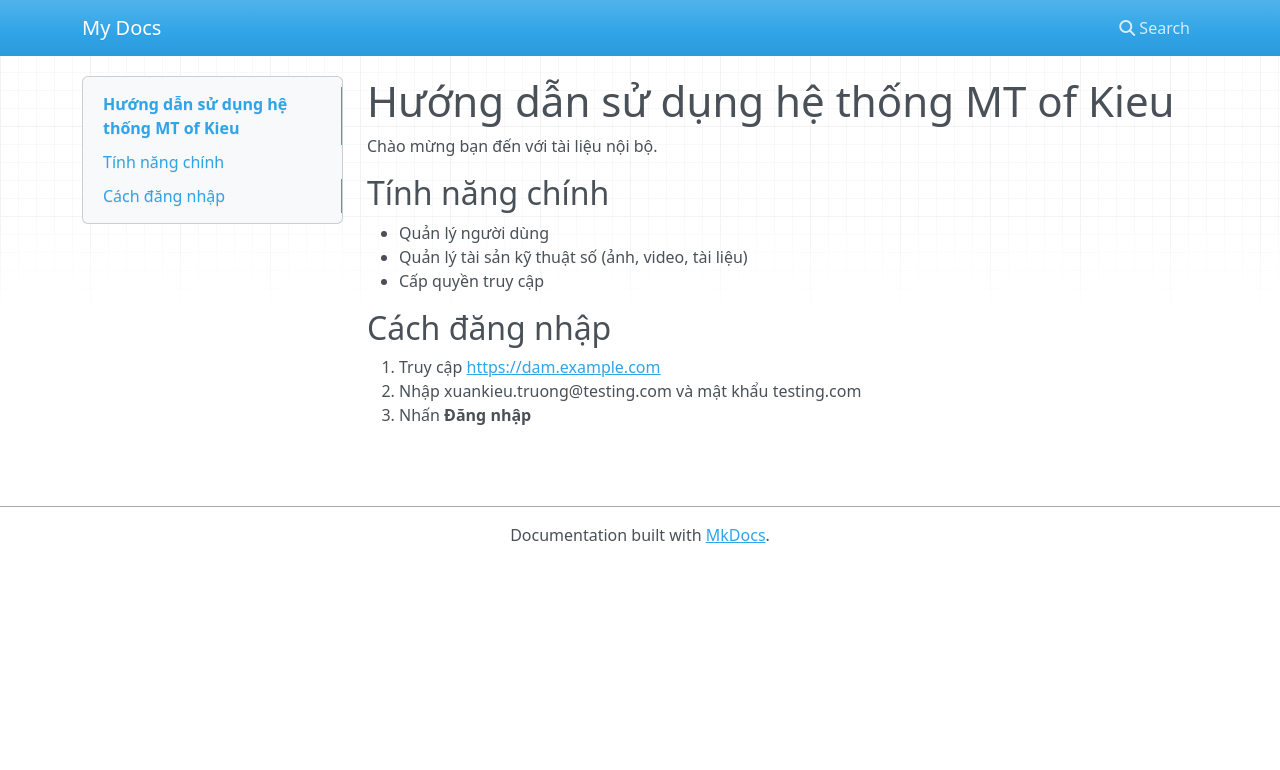
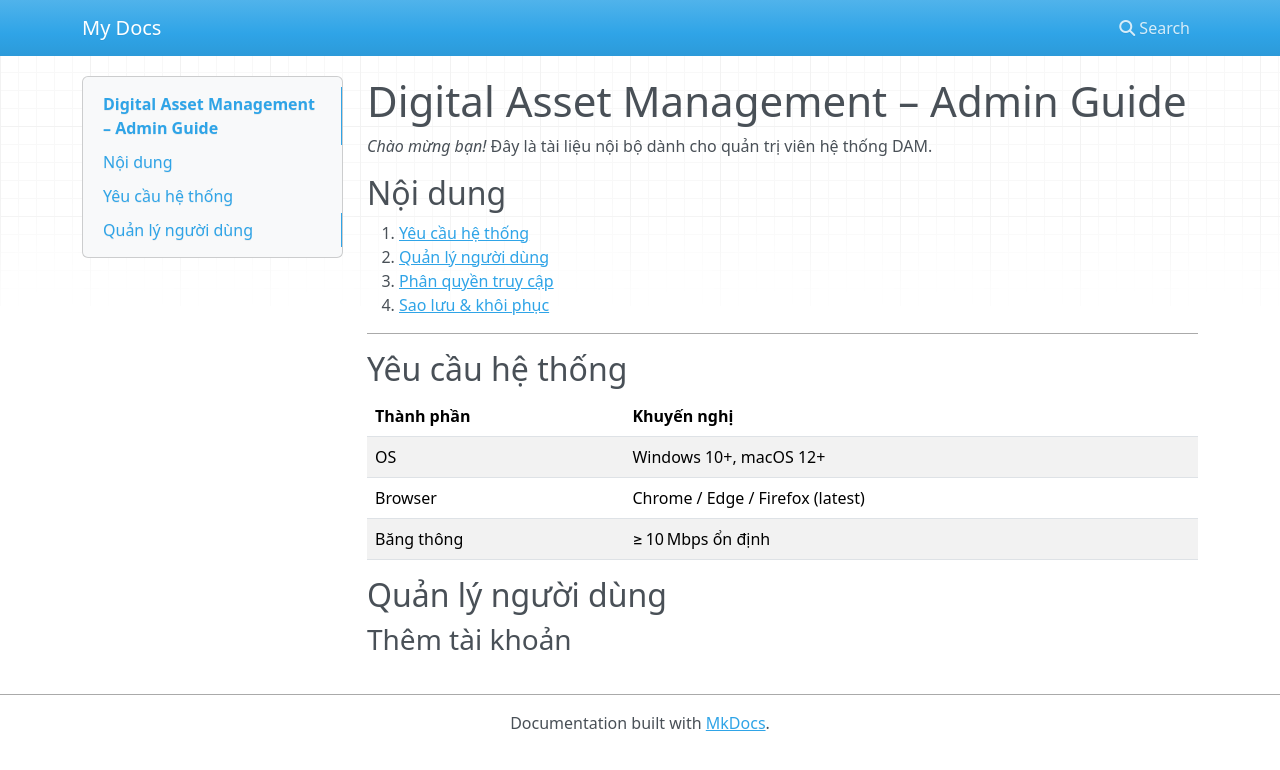
Before and after one commit to kieutruong-web/my-docs, an MkDocs documentation site: the page built from docs/index.md, in a window 1280 px wide. Shown: the top 770 px of the page. Built offline with MkDocs 1.6.1, drawn with Linux system fonts in a browser that asks for light colours; nearby versions of some CDN libraries.

Commit message:
Update index.md

```diff
--- a/docs/index.md
+++ b/docs/index.md
@@ -1,15 +1,24 @@
-# Hướng dẫn sử dụng hệ thống MT of Kieu
+# Digital Asset Management – Admin Guide
 
-Chào mừng bạn đến với tài liệu nội bộ.
+_Chào mừng bạn!_ Đây là tài liệu nội bộ dành cho quản trị viên hệ thống DAM.
 
-## Tính năng chính
+## Nội dung
 
-- Quản lý người dùng
-- Quản lý tài sản kỹ thuật số (ảnh, video, tài liệu)
-- Cấp quyền truy cập
+1. [Yêu cầu hệ thống](#yeu-cau-he-thong)
+2. [Quản lý người dùng](#quan-ly-nguoi-dung)
+3. [Phân quyền truy cập](#phan-quyen-truy-cap)
+4. [Sao lưu & khôi phục](#sao-luu-khoi-phuc)
 
-## Cách đăng nhập
+---
 
-1. Truy cập [https://dam.example.com](https://dam.example.com)
-2. Nhập xuankieu.truong@testing.com và mật khẩu testing.com
-3. Nhấn **Đăng nhập**
+## Yêu cầu hệ thống
+
+| Thành phần | Khuyến nghị |
+|------------|-------------|
+| OS         | Windows 10+, macOS 12+ |
+| Browser    | Chrome / Edge / Firefox (latest) |
+| Băng thông | ≥ 10 Mbps ổn định |
+
+## Quản lý người dùng
+
+### Thêm tài khoản
```
